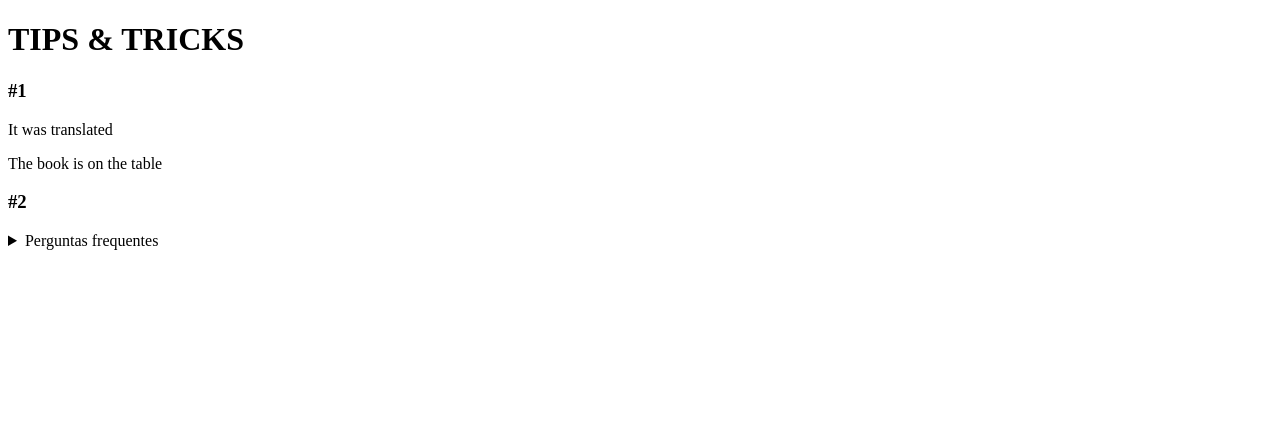
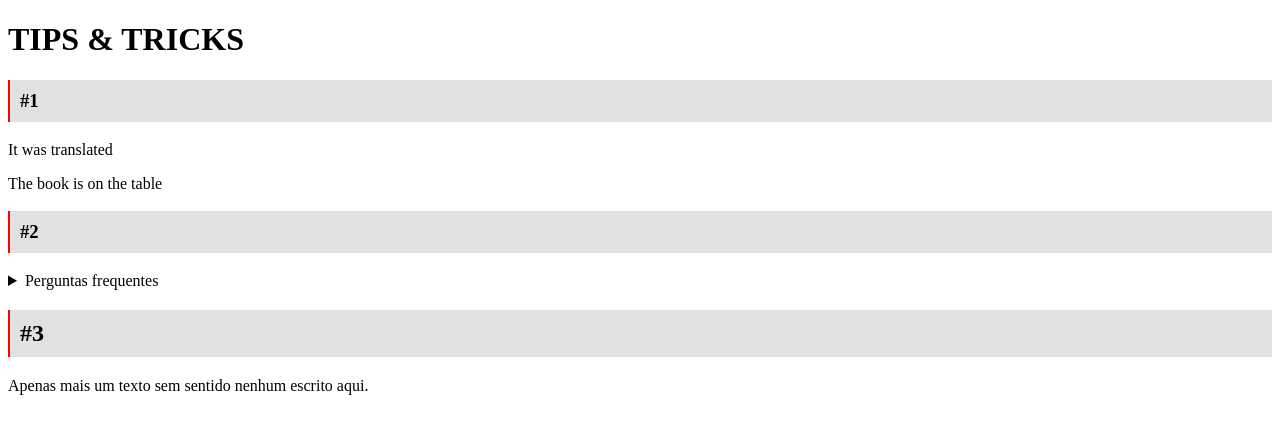
Before and after one commit to allanqueiroz02/tips-tricks, a plain HTML site: page index.html in a window 1280 px wide. Drawn offline with Linux system fonts and the light colour scheme.

Commit message:
atributo draggable de um elemento

```diff
--- a/index.html
+++ b/index.html
@@ -5,15 +5,23 @@
     <meta http-equiv="X-UA-Compatible" content="IE=edge" />
     <meta name="viewport" content="width=device-width, initial-scale=1.0" />
     <title>TipsTricks</title>
+    <style>
+      .cool-header {
+        padding: 10px;
+        background-color: #e1e1e1;
+        border: none;
+        border-left: 2px solid #ff0000;
+      }
+    </style>
   </head>
   <body>
     <h1>TIPS & TRICKS</h1>
 
-    <h3>#1</h3>
+    <h3 class="cool-header">#1</h3>
     <p>It was translated</p>
     <p translate="no">The book is on the table</p>
 
-    <h3>#2</h3>
+    <h3 class="cool-header">#2</h3>
     <details>
       <summary>Perguntas frequentes</summary>
       <ul>
@@ -22,5 +30,10 @@
         <li>Questão 3</li>
       </ul>
     </details>
+
+    <h2 class="cool-header">#3</h2>
+    <div draggable="true">
+      <p>Apenas mais um texto sem sentido nenhum escrito aqui.</p>
+    </div>
   </body>
 </html>
```
Also changed, not shown: 1 other file.
